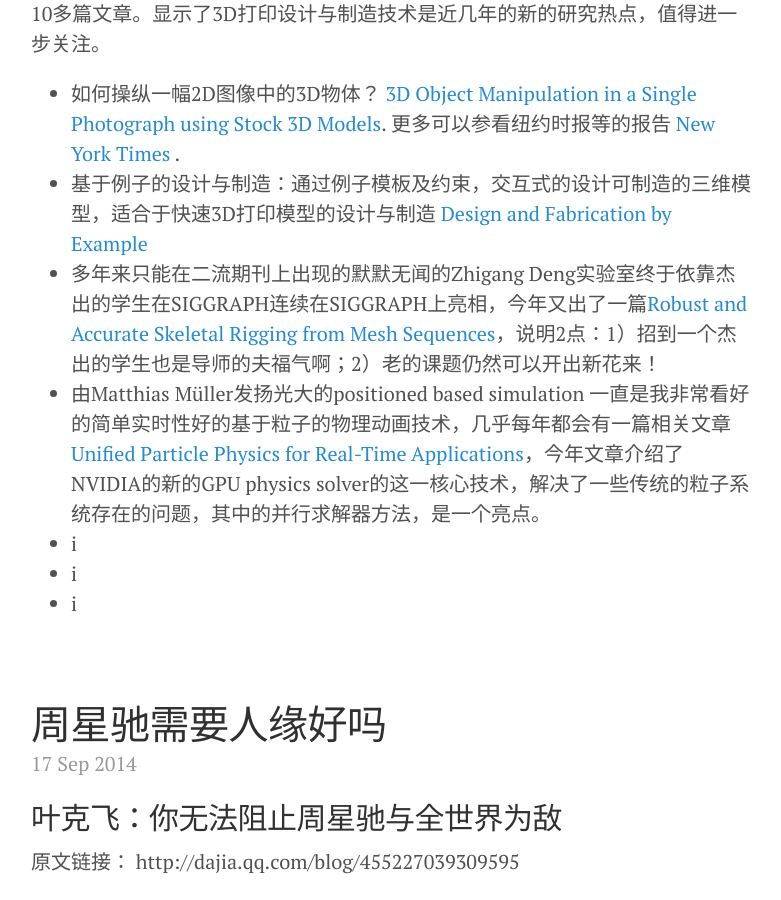
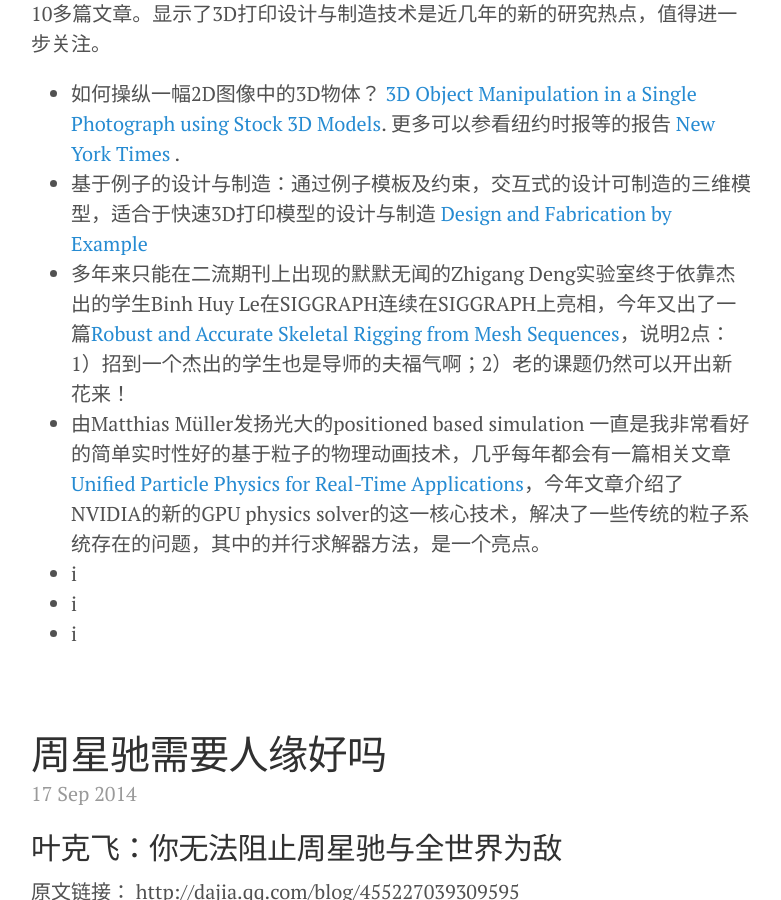
Before and after one commit to hwdong/hwdong-old.github.io, a Jekyll site: the page built from index.html, in a window 1280 px wide and 900 px high, scrolled down 372 px. Shown: the whole window, without its empty margins (249-1030 px from the left). Built offline with Jekyll 4.4.1, drawn with Linux system fonts in a browser that asks for light colours; Markdown is read by kramdown in place of the engine named in the settings; the list of posts is cut into pages by our own code.

Commit message:
Updated 2014-09-20-SIGGRAPH2014.md

```diff
--- a/_posts/2014-09-20-SIGGRAPH2014.md
+++ b/_posts/2014-09-20-SIGGRAPH2014.md
@@ -8,7 +8,7 @@
 - 如何操纵一幅2D图像中的3D物体？
  [3D Object Manipulation in a Single Photograph using Stock 3D Models](http://www.cs.cmu.edu/~om3d/). 更多可以参看纽约时报等的报告 [ New York Times](http://www.nytimes.com/2014/08/12/science/3-d-tool-guesses-what-a-photo-is-missing.html) .
 - 基于例子的设计与制造：通过例子模板及约束，交互式的设计可制造的三维模型，适合于快速3D打印模型的设计与制造 [Design and Fabrication by Example](http://fabbyexample.csail.mit.edu/)
-- 多年来只能在二流期刊上出现的默默无闻的Zhigang Deng实验室终于依靠杰出的学生在SIGGRAPH连续在SIGGRAPH上亮相，今年又出了一篇[Robust and Accurate Skeletal Rigging from Mesh Sequences](http://graphics.cs.uh.edu/ble/papers/2014s-ske/)，说明2点：1）招到一个杰出的学生也是导师的夫福气啊；2）老的课题仍然可以开出新花来！
+- 多年来只能在二流期刊上出现的默默无闻的Zhigang Deng实验室终于依靠杰出的学生Binh Huy Le在SIGGRAPH连续在SIGGRAPH上亮相，今年又出了一篇[Robust and Accurate Skeletal Rigging from Mesh Sequences](http://graphics.cs.uh.edu/ble/papers/2014s-ske/)，说明2点：1）招到一个杰出的学生也是导师的夫福气啊；2）老的课题仍然可以开出新花来！
 - 由Matthias Müller发扬光大的positioned based simulation 一直是我非常看好的简单实时性好的基于粒子的物理动画技术，几乎每年都会有一篇相关文章[Unified Particle Physics for Real-Time Applications](http://blog.mmacklin.com/flex/)，今年文章介绍了NVIDIA的新的GPU physics solver的这一核心技术，解决了一些传统的粒子系统存在的问题，其中的并行求解器方法，是一个亮点。
 - i
 - i
```
